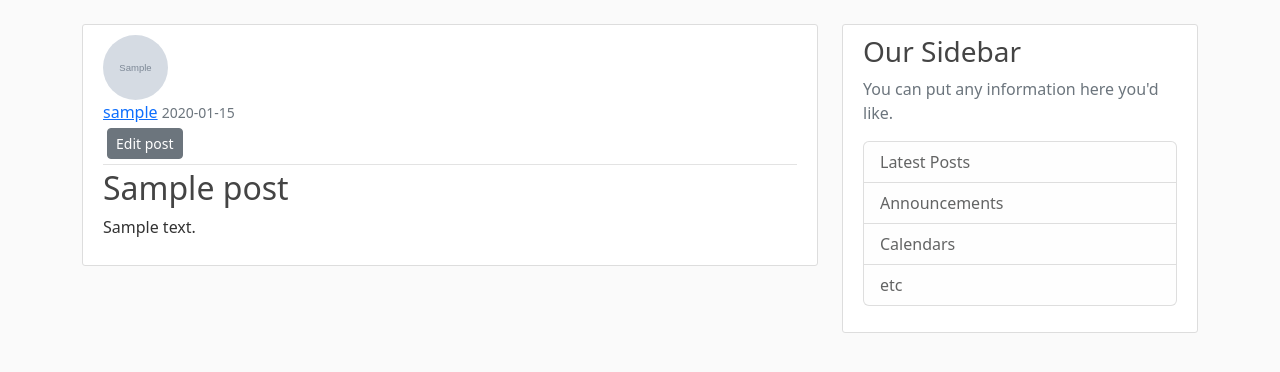
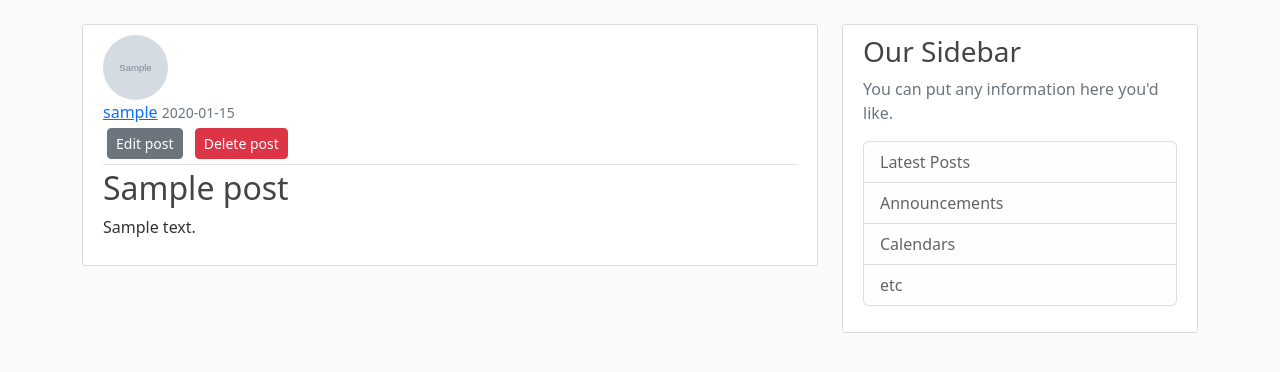
Before and after one commit to soumya-prabha-maiti/Flask-blog, a Flask app: page /post/1 in a window 1280 px wide. Shown: the part 56-428 px from the top of the page. Run offline with Flask 2, Linux system fonts and the light colour scheme; a user stored in the database is signed in; tables that the repository leaves empty hold one stand-in row (values such as "Sample post"); grey boxes marked "Sample" are stand-in pictures.

Commit message:
feat: Delete post

```diff
--- a/flaskblog/routes.py
+++ b/flaskblog/routes.py
@@ -119,3 +119,14 @@ def update_post(post_id):
         form.title.data=post.title
         form.content.data=post.content
         return render_template('create_update_post.html',newTitle='Update Post',form=form,legend='Update Post')
+
+@app.route('/post/<int:post_id>/delete',methods=['POST'])
+@login_required
+def delete_post(post_id):
+    post=Post.query.get_or_404(post_id)
+    if post.author!=current_user:
+        abort(403)
+    db.session.delete(post)
+    db.session.commit()
+    flash('Your post has been deleted!','success')
+    return redirect(url_for('home'))
--- a/flaskblog/templates/post.html
+++ b/flaskblog/templates/post.html
@@ -7,9 +7,40 @@
         <div class="article-metadata">
             <a class="mr-2" href="#">{{ post.author.username }}</a>
             <small class="text-muted">{{ post.datePosted.strftime('%Y-%m-%d')}}</small>
+
+            <!-- Checking if the current user is allowed to edit or delete the post -->
             {% if post.author==current_user %}
-                <div class="c">
+                <div>
+                    <!-- Edit button -->
                     <a href="{{url_for('update_post',post_id=post.id)}}" class="btn btn-secondary btn-sm m-1">Edit post</a>
+
+                    <!-- Modal for delete -->
+                    <!-- Button trigger modal -->
+                    <button type="button" class="btn btn-danger btn-sm m-1" data-bs-toggle="modal" data-bs-target="#deleteModal">
+                        Delete post
+                    </button>
+
+                    <!-- Modal -->
+                    <div class="modal fade" id="deleteModal" tabindex="-1" aria-labelledby="deleteModalLabel" aria-hidden="true">
+                        <div class="modal-dialog">
+                            <div class="modal-content">
+                                <div class="modal-header">
+                                    <h5 class="modal-title" id="deleteModalLabel">Delete Post?</h5>
+                                    <button type="button" class="btn-close" data-bs-dismiss="modal" aria-label="Close"></button>
+                                </div>
+                                <div class="modal-body">
+                                    Do you really want to delete this post? This action cannot be undone.
+                                </div>
+                                <div class="modal-footer">
+                                    <button type="button" class="btn btn-secondary" data-bs-dismiss="modal">Close</button>
+                                    <form action="{{url_for('delete_post',post_id=post.id)}}" method="post">
+                                        <input type="submit" value="Delete" class="btn btn-danger">
+                                    </form>
+                                </div>
+                            </div>
+                        </div>
+                    </div>
+
                 </div>
             {% endif %}
 
```
